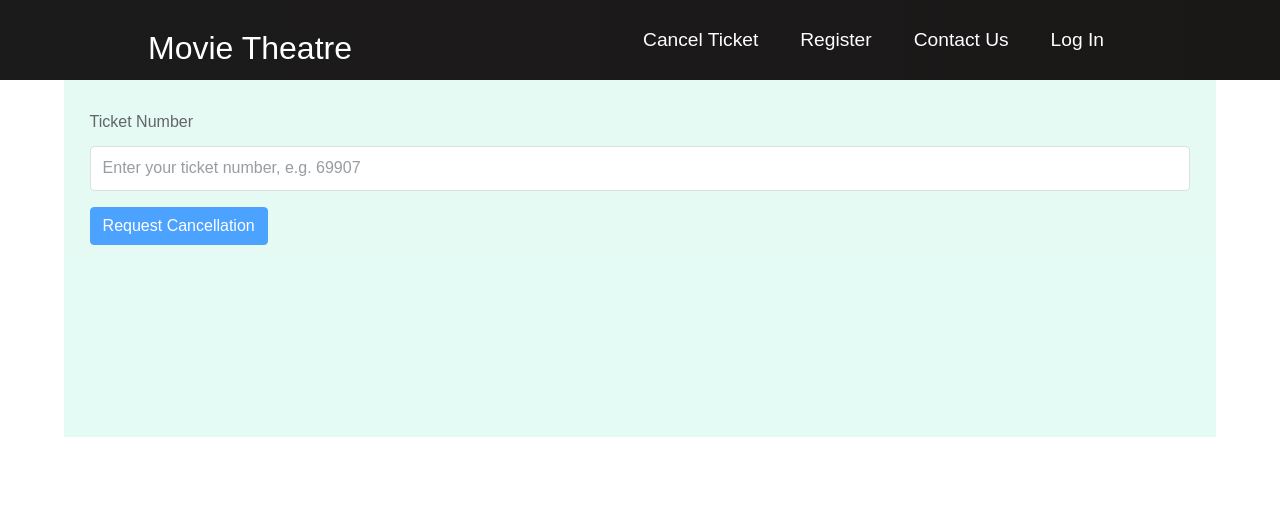
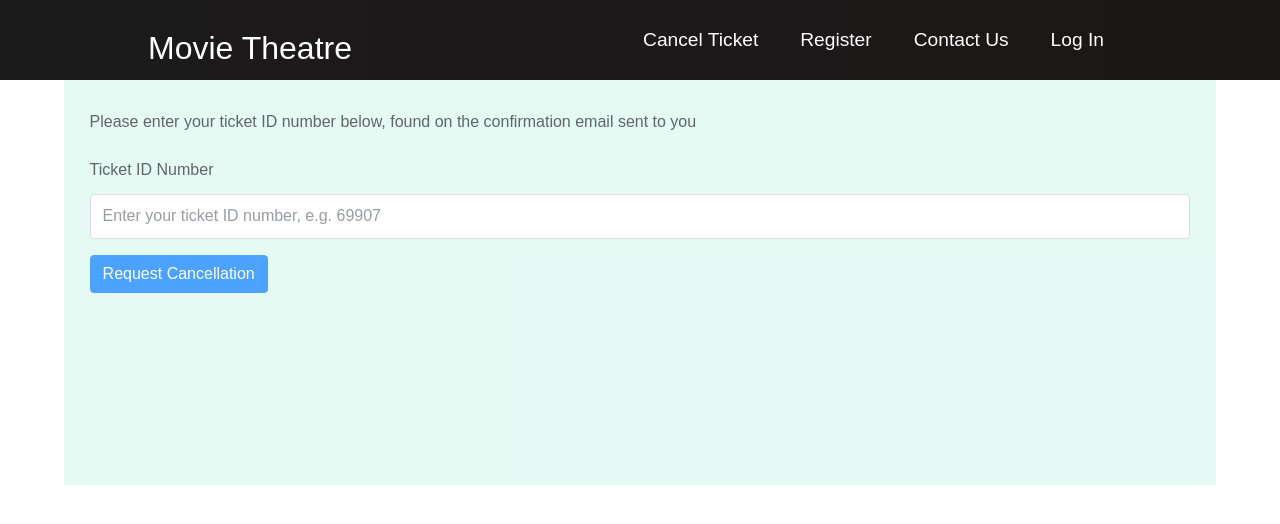
Before and after one commit to Dele-Oyelese/ENSF614_Project, a React (Create React App) app in the folder react-website-movies/: page /cancelticket in a window 1280 px wide. Shown: the top 524 px of the page. Built offline with nearby package versions, Linux system fonts and the light colour scheme.

Commit message:
cancel ticket get and put requests

```diff
--- a/react-website-movies/src/components/pages/CancelTicket.js
+++ b/react-website-movies/src/components/pages/CancelTicket.js
@@ -1,16 +1,64 @@
 import '../../App.css';
-import React from 'react';
+import React, { useState } from 'react';
 
-function CancelTicket(){
-    return(
+function CancelTicket() {
+
+    const [ticketId, setticketid] = useState('');
+    const [ticket, setticket] = useState([]);
+    const [buyerStatus, setStatus] = useState('');
+
+    const handleClick = (e) => {
+        e.preventDefault();
+
+
+        fetch("http://localhost:8080/api/v1/ticket/" + ticketId)
+            .then(res => res.json())
+            .then((result) => {
+                setticket(result);
+                console.log(result);
+                setStatus(
+                    Array.isArray(ticket)
+                        ? ticket.map(item => {
+                            return (item.buyerStatus)
+                        })
+                        : null
+                )
+            }
+            )
+
+        // @PutMapping("api/v1/boxOffice/cancel/{ticketId})
+        const url = "http://localhost:8080/api/v1/boxOffice/cancel/" + ticketId;
+        console.log(url)
+        fetch(url, {
+            method: "PUT",
+            headers: { "Content-Type": "application/json" },
+        })
+
+        if (buyerStatus == true) {
+            alert("You are true")
+        }
+    }
+
+
+
+    return (
         <>
             <div className='movie'>
                 <form>
                     <div class="form-group">
-                    <label >Ticket Number</label>
-                    <input type="text" class="form-control" placeholder="Enter your ticket number, e.g. 69907"></input>
+                        <p>Please enter your ticket ID number below, found on the confirmation email sent to you</p>
+                        <label >Ticket ID Number</label>
+                        <input
+                            type="text"
+                            class="form-control"
+                            value={ticketId}
+                            onChange={(e) => setticketid(e.target.value)}
+                            placeholder="Enter your ticket ID number, e.g. 69907"></input>
                     </div>
-                <button type="submit" class="btn btn-primary">Request Cancellation</button>
+                    <button
+                        type="submit"
+                        onClick={handleClick}
+                        class="btn btn-primary" >Request Cancellation</button>
                 </form>
 
             </div>
```
Lines whose indentation alone changed are shown as unchanged.
